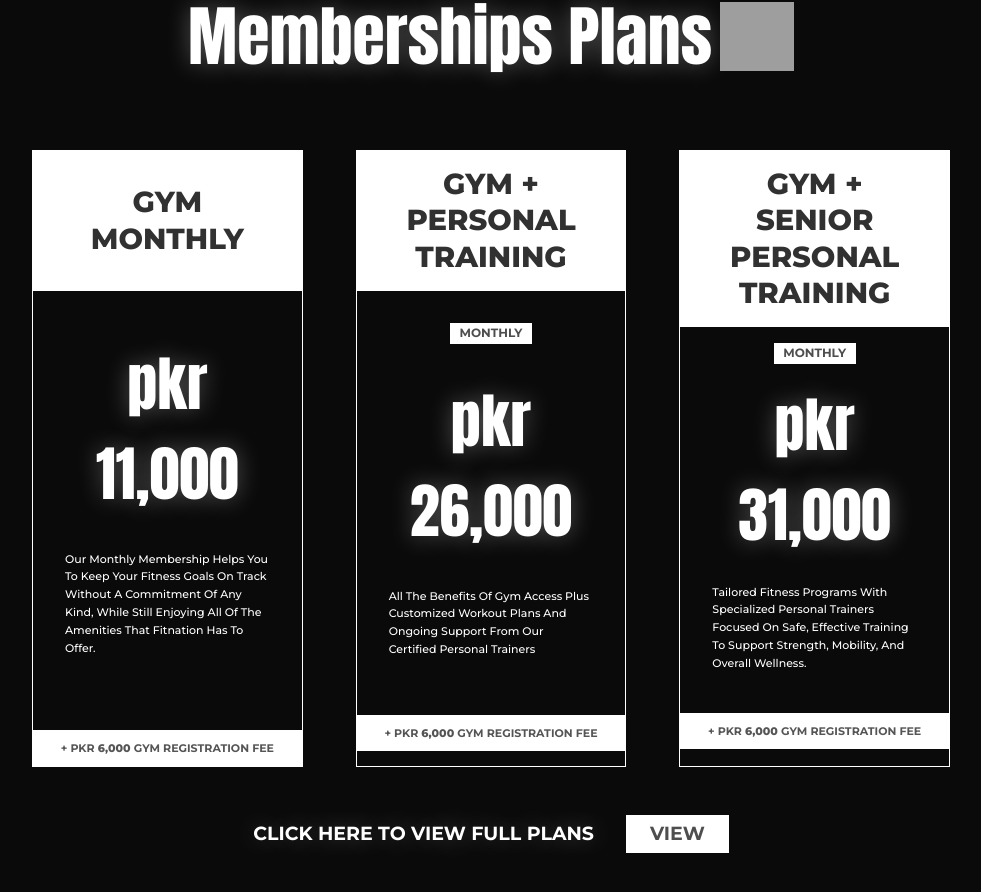
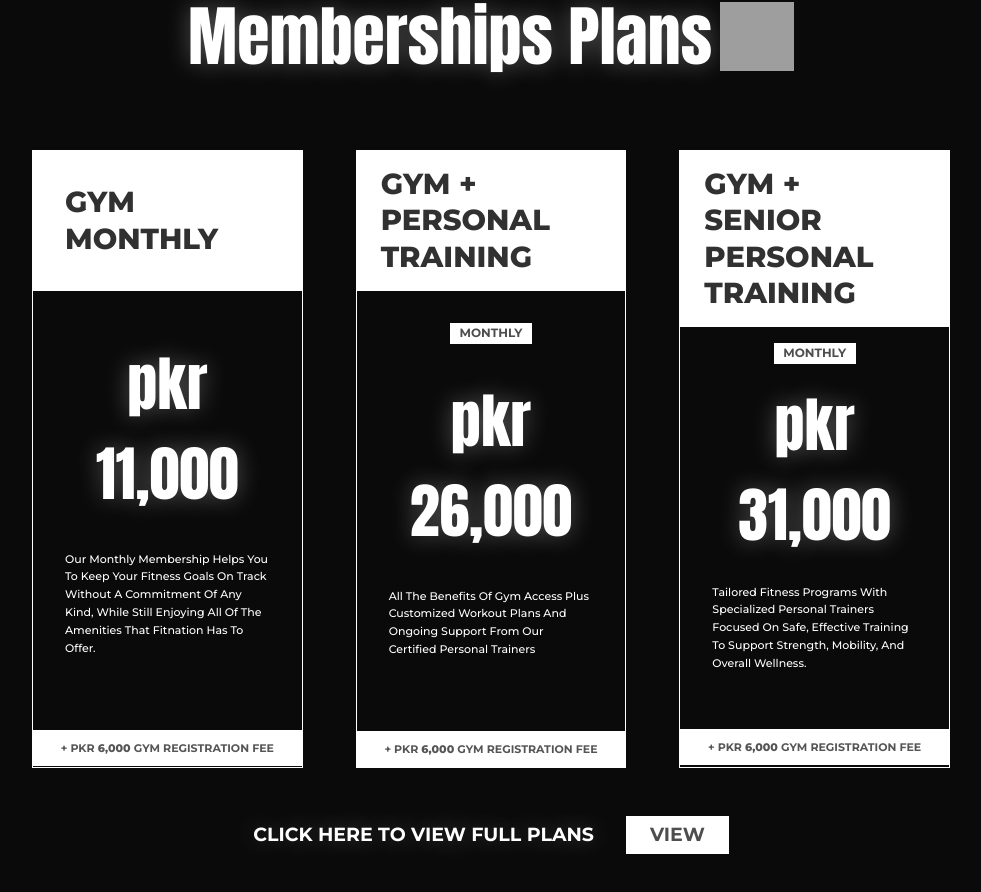
Before and after one commit to ReportforthisMonth/For-20fitnation, a React (Vite) app: page / in a window 1280 px wide. Shown: the part 3968-4860 px from the top of the page, without its empty margins (149-1130 px from the left). Built offline with nearby package versions, Linux system fonts and the light colour scheme; grey boxes are pictures that could not be loaded; a web font is replaced by a local one.

Commit message:
Apply styling changes to membership cards from diff
cgen-71d5502fa8994690afdd7e4ed40ca24a

```diff
--- a/client/pages/Index.tsx
+++ b/client/pages/Index.tsx
@@ -240,7 +240,7 @@ export default function Index() {
             {/* Card 1: Gym Monthly */}
             <div className="w-full max-w-[271px] mx-auto border border-white">
               <div className="bg-white h-[140px] flex items-center justify-center px-8">
-                <h3 className="text-gym-text-dark text-[29px] font-body font-extrabold uppercase leading-tight text-center">
+                <h3 className="text-gym-text-dark text-[29px] font-body font-extrabold uppercase leading-tight text-left">
                   Gym Monthly
                 </h3>
               </div>
@@ -264,11 +264,11 @@ export default function Index() {
             {/* Card 2: Gym + Personal Training */}
             <div className="w-full max-w-[271px] mx-auto border border-white">
               <div className="bg-white h-[140px] flex items-center justify-center px-6">
-                <h3 className="text-gym-text-dark text-[29px] font-body font-extrabold uppercase leading-tight text-center">
+                <h3 className="text-gym-text-dark text-[29px] font-body font-extrabold uppercase leading-tight text-left">
                   Gym + Personal Training
                 </h3>
               </div>
-              <div className="py-8 px-8">
+              <div className="py-8 px-8 pb-12">
                 <div className="bg-white w-[82px] h-[21px] flex items-center justify-center mx-auto mb-8">
                   <span className="text-gym-gray-dark text-[12px] font-body font-bold uppercase">Monthly</span>
                 </div>
@@ -291,11 +291,11 @@ export default function Index() {
             {/* Card 3: Gym + Senior Personal Training */}
             <div className="w-full max-w-[271px] mx-auto border border-white md:col-span-2 lg:col-span-1">
               <div className="bg-white h-[176px] flex items-center justify-center px-6">
-                <h3 className="text-gym-text-dark text-[29px] font-body font-extrabold uppercase leading-tight text-center">
+                <h3 className="text-gym-text-dark text-[29px] font-body font-extrabold uppercase leading-tight text-left">
                   Gym + Senior Personal Training
                 </h3>
               </div>
-              <div className="py-4 px-8">
+              <div className="py-4 px-8 pb-8">
                 <div className="bg-white w-[82px] h-[21px] flex items-center justify-center mx-auto mb-4">
                   <span className="text-gym-gray-dark text-[12px] font-body font-bold uppercase">Monthly</span>
                 </div>
```
